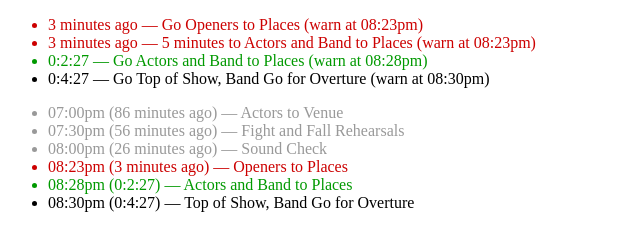
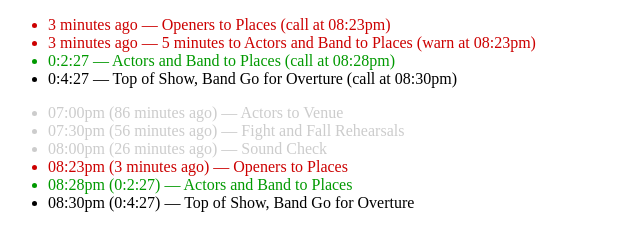
Before and after one commit to tsmith512/callboard, a plain HTML site: page index.html in a window 1280 px wide. Shown: the whole page, without its empty margins (0-640 px from the left). Drawn offline with Linux system fonts and the light colour scheme.

Commit message:
Better messaging and color system

```diff
--- a/index.html
+++ b/index.html
@@ -4,9 +4,11 @@
   <meta charset="UTF-8" />
   <title>Calls</title>
   <style type="text/css">
+    .event-past { color: #CCC; }
     .event-call { color: #090; }
+    .event-upcoming { color: #03C; }
     .event-recent { color: #C00; }
-    .event-past, .event-future { color: #999; }
+    .event-future { color: #999; }
   </style>
 </head>
 <body>
--- a/js/main.js
+++ b/js/main.js
@@ -1,8 +1,9 @@
 ;(function($){
   // Setup containers and templates
   var warnings = [],
-      warningMessage = 'COUNT &mdash; MINUTES PREPOSITION EVENT (warn at TIME)',
-      callMessage = 'TIME (COUNT) &mdash; EVENT',
+      warningMessage = 'COUNT &mdash; MINUTES minutes to EVENT (warn at TIME)',
+      callMessage = 'COUNT &mdash; EVENT (call at TIME)',
+      scheduleMessage = 'TIME (COUNT) &mdash; EVENT',
       eventContainer = '<li class="event-unprocessed"></li>',
       countdownContainer = '<span class="countdown"></span>';
 
@@ -24,10 +25,11 @@
   warnings.sort(function(a,b) { return (a.time) - (b.time) } );
 
   $.each(warnings, function(index, warning){
-    var count = countdown(null, warning.mtime.toDate());
-    var content = (warning.minute > 0) ?
-          warningMessage.replace('COUNT', countdownContainer).replace('MINUTES', warning.minute).replace('PREPOSITION', 'minutes to').replace('EVENT', warning.event).replace('TIME', warning.mtime.format('hh:mma')) :
-          warningMessage.replace('COUNT', countdownContainer).replace('MINUTES', '').replace('PREPOSITION', 'Go').replace('EVENT', warning.event).replace('TIME', warning.mtime.format('hh:mma'));
+    var count = countdown(null, warning.mtime.toDate()),
+        time = warning.mtime.format('hh:mma')
+        content = (warning.minute > 0) ?
+          warningMessage.replace('COUNT', countdownContainer).replace('MINUTES', warning.minute).replace('EVENT', warning.event).replace('TIME', time) :
+          callMessage.replace('COUNT', countdownContainer).replace('EVENT', warning.event).replace('TIME', time);
 
     $(eventContainer)
       .attr('id', 'warning-' + index)
@@ -43,7 +45,7 @@
       .attr('id', 'call-' + index)
       .data('mtime', call.mtime.toDate())
       .data('type', 'call')
-      .html(callMessage.replace('TIME', call.mtime.format('hh:mma')).replace('COUNT', countdownContainer).replace('EVENT', call.event))
+      .html(scheduleMessage.replace('TIME', call.mtime.format('hh:mma')).replace('COUNT', countdownContainer).replace('EVENT', call.event))
       .appendTo('ul#B');
   });
 
```
